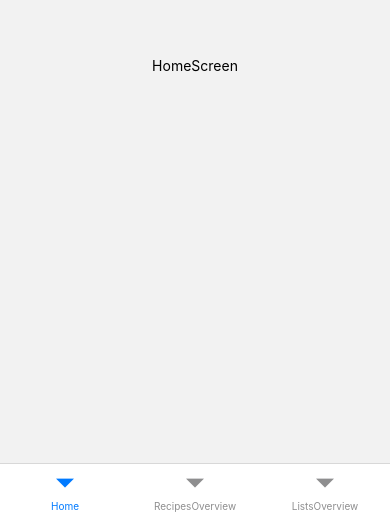
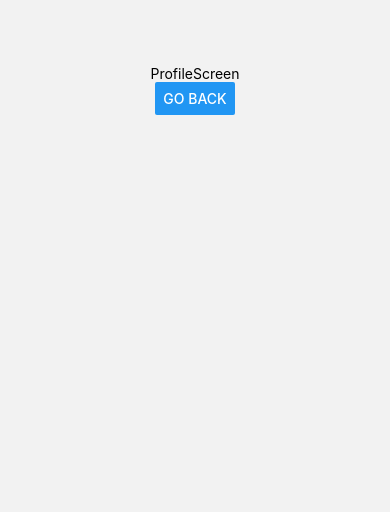
Before and after one commit to JosueBuck/ShopeScope-React-Native-App, a React Native app: screen /Profile in a window 390 px wide. Shown: the part 332-844 px from the top of the page. Built offline with nearby package versions, Linux system fonts and the light colour scheme.

Commit message:
Add nested navigation
- Add stack navigator as first layer
- Add stack group for authenification screens
- Add stack group for app content and profile screen
- Use tab navigator as component for content screen
- Add basic isLoggedIn variable and logic

```diff
--- a/App.tsx
+++ b/App.tsx
@@ -4,17 +4,44 @@ import { createBottomTabNavigator } from '@react-navigation/bottom-tabs';
 import HomeScreen from './screens/HomeScreen';
 import RecipesScreen from './screens/RecipesScreen';
 import ListsScreen from './screens/ListsScreen';
+import { createNativeStackNavigator } from '@react-navigation/native-stack';
+import LoginScreen from './screens/LoginScreen';
+import RegisterScreen from './screens/RegisterScreen';
+import ProfileScreen from './screens/ProfileScreen';
 
+const Stack = createNativeStackNavigator();
 const Tab = createBottomTabNavigator();
 
-export default function App() {
+let isLoggedIn: boolean = true;
+
+function Content(): JSX.Element {
   return (
-    <NavigationContainer>
       <Tab.Navigator initialRouteName='Home' screenOptions={{headerShown: false}}>
         <Tab.Screen name='Home' component={HomeScreen} />
         <Tab.Screen name='RecipesOverview' component={RecipesScreen} />
         <Tab.Screen name='ListsOverview' component={ListsScreen} />
       </Tab.Navigator>
+  )
+}
+
+export default function App(): JSX.Element {
+  return (
+    <NavigationContainer>
+      <Stack.Navigator screenOptions={{headerShown: false}}>
+        {
+          isLoggedIn ? (
+            <Stack.Group>
+              <Stack.Screen name='Content' component={Content} />
+              <Stack.Screen name='Profile' component={ProfileScreen} />
+            </Stack.Group>
+          ) : (
+            <Stack.Group>
+              <Stack.Screen name='Login' component={LoginScreen} />
+              <Stack.Screen name='Register' component={RegisterScreen} />
+            </Stack.Group>
+          )
+        }
+      </Stack.Navigator>
     </NavigationContainer>
   );
 }
--- a/package.json
+++ b/package.json
@@ -9,7 +9,7 @@
     "web": "expo start --web"
   },
   "dependencies": {
-    "@expo/webpack-config": "^0.16.19",
+    "@expo/webpack-config": "^0.17.0",
     "@react-navigation/bottom-tabs": "^6.4.0",
     "@react-navigation/native": "^6.0.13",
     "@react-navigation/native-stack": "^6.9.0",
--- a/screens/HomeScreen.tsx
+++ b/screens/HomeScreen.tsx
@@ -1,10 +1,15 @@
-import { StyleSheet, Text, View } from 'react-native'
-import React from 'react'
+import { Button, StyleSheet, Text, View } from 'react-native';
+import React from 'react';
 
-const HomeScreen: React.FC = () => {
+type Props = {
+    navigation: any
+}
+
+const HomeScreen: React.FC<Props> = ({navigation}) => {
   return (
     <View style={styles.screen}>
       <Text>HomeScreen</Text>
+      <Button title='Profile' onPress={() => navigation.navigate('Profile')} />
     </View>
   )
 }
--- a/screens/ProfileScreen.tsx
+++ b/screens/ProfileScreen.tsx
@@ -1,10 +1,15 @@
-import { StyleSheet, Text, View } from 'react-native'
-import React from 'react'
+import { Button, StyleSheet, Text, View } from 'react-native';
+import React from 'react';
 
-const ProfileScreen: React.FC = () => {
+type Props = {
+    navigation: any
+}
+
+const ProfileScreen: React.FC<Props> = ({navigation}) => {
   return (
     <View style={styles.screen}>
       <Text>ProfileScreen</Text>
+      <Button title='Go Back' onPress={() => navigation.goBack()}/>
     </View>
   )
 }
```
Also changed, not shown: 1 other file (tests, documents, lock files or other folders).
